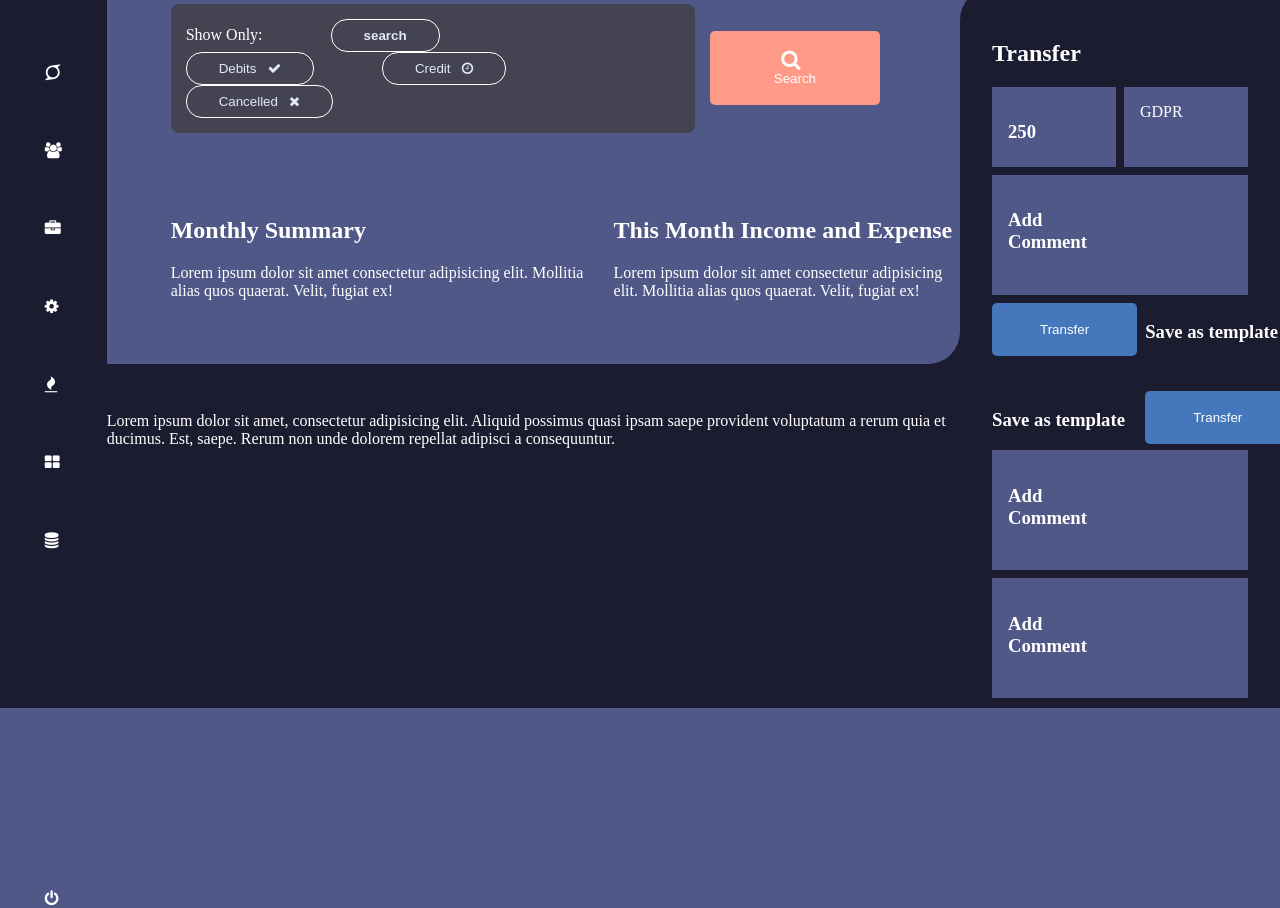
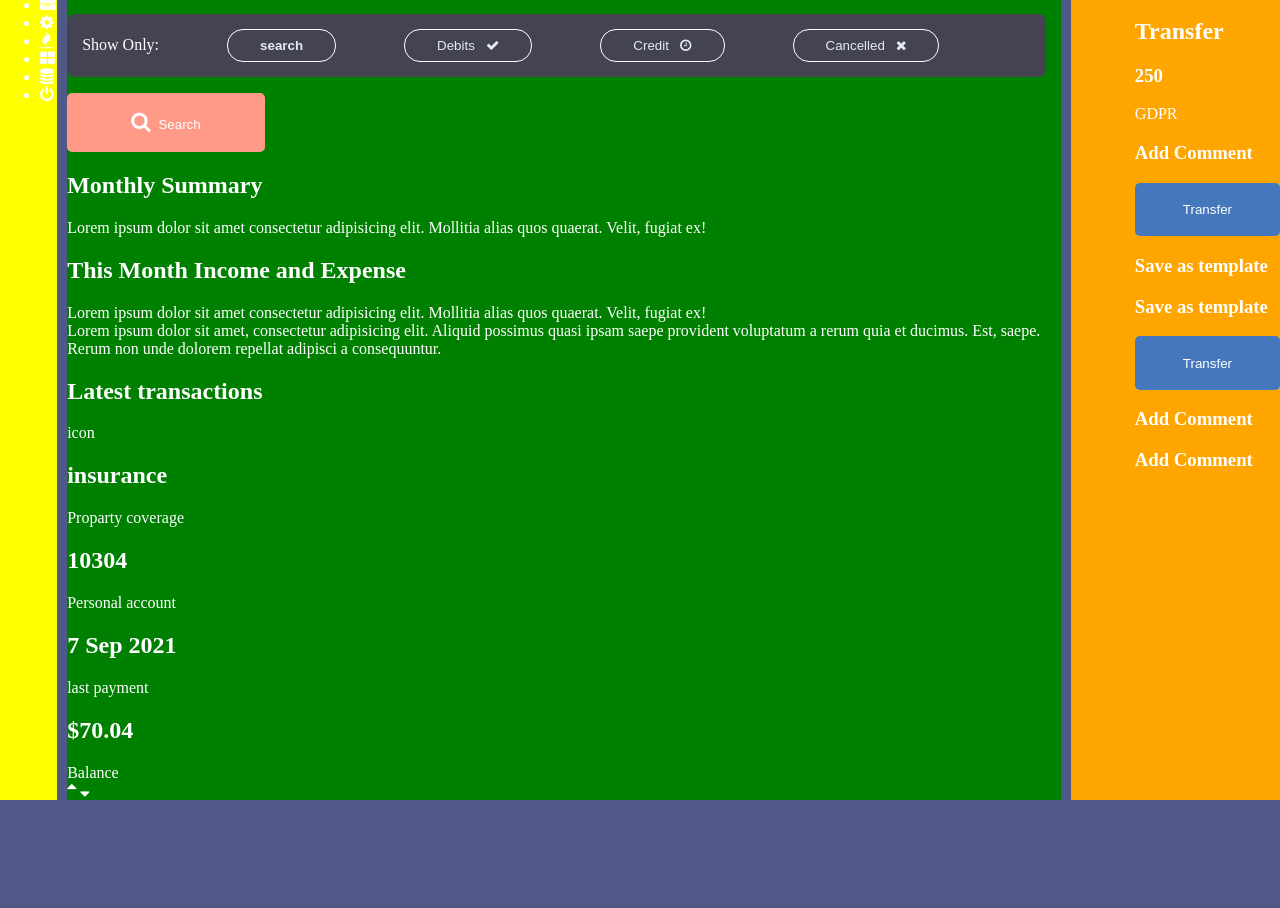
Before and after one commit to mziyandajoko/CSS-Grid-for-layout-with-flex-box-for-content, a plain HTML site: page index.html in a window 1280 px wide. Shown: the part 92-1000 px from the top of the page. After the commit the page ends 912 px from the top, so only its background shows below. Drawn offline with Linux system fonts and the light colour scheme.

Commit message:
change grid-temaplates to grid-areas

```diff
--- a/index.css
+++ b/index.css
@@ -27,18 +27,40 @@ body, html{
 }
 
 .container {
-    height: 100%;
     display: grid;
-    grid-template: repeat(12, 1fr) / repeat(12, 1fr);
+    grid-template-columns: repeat(4, auto);
+    grid-template-rows:  repeat(4, auto);
+    grid-gap: 10px;
+    grid-template-areas:
+    "menu header header header"
+    "menu main main sidebar";
+}
 
+.header{
+    grid-area: header;
+    background-color: red;
+}
+.menu{
+    grid-area: menu;
+    background-color: yellow;
+}
+.main{
+    grid-area: main;
+    background-color: green;
+}
+.sidebar{
+    grid-area: sidebar;
+    background-color: orange;
 }
 .header,.sidebar{
     padding-left: 4rem;
 }
 
+
+
 /* SETTING UP GRID-LAYOUT */
 
-.header{
+/* .header{
     grid-column: 2 / -1;
     background-color: var(--off-white-color);
 }
@@ -61,12 +83,12 @@ body, html{
     grid-column: -1 /  -4;
     grid-row: 2 / -1;
 
-}
+} */
 
 
 /* MENU STYLING */
 
-.menu{
+/* .menu{
     display: flex;
     flex-direction: column;
     flex-basis: 200px;
@@ -91,17 +113,13 @@ body, html{
 .menu ul li:nth-of-type(9){
     flex-basis: 100px;
     padding:  20rem 0px 0px 0px;
-}
+} */
 
 
 /* MAIN CONTENT STYLING */
 
-.main{
 
-}
-.main-top--section{
-    /* display: grid; */
-    /* grid-template-columns: repeat(3, 1fr) / repeat(3, 1fr) ;  */
+/* .main-top--section{
     padding-bottom: 4rem;
     padding-left: 4rem;
     margin-bottom: 3rem;
@@ -112,7 +130,7 @@ body, html{
     display: flex;
     flex-direction: row;
     align-items: center;
-}
+} */
 
 .searchTab-items{
     background-color: var(--transparent-grey-color);
@@ -159,7 +177,7 @@ body, html{
     font-size: 1.3rem;
 }
 
-.summary-section{
+/* .summary-section{
     display: flex;
     flex-direction: row;
     justify-content: space-between;
@@ -171,10 +189,26 @@ body, html{
 
 .card-section{
     background-color: var(--main-bg-color);
-}
+} */
+
+
+/* MAIN BOTTOM BAR SECTION  STYLING */
+
+/* .menu-bottom--bar{
+    background-color: red;
+    display: flex;
+    flex-direction: row;
+    justify-content: space-between;
+} */
+
+/* .menu-bottom--bar ul li{
+    display: inline-block;
+    padding-right: 4rem;
+
+} */
 
 /* SIDE BAR STYLING */
-
+/*
 .sidebar{
     border-top-left-radius: 2rem;
     padding: 2rem;
@@ -202,11 +236,10 @@ body, html{
     color: var(--white-text-color);
     background-color: var(--off-white-color);
     padding: 1rem;
-    /* width: 150px; */
+
 }
 .dropdown-card{
     color: var(--white-text-color);
     background-color: var(--off-white-color);
     padding: 1rem ;
-    /* width: 100px; */
-}
+} */
--- a/index.html
+++ b/index.html
@@ -58,7 +58,35 @@
        <div class="card-section">
         Lorem ipsum dolor sit amet, consectetur adipisicing elit. Aliquid possimus quasi ipsam saepe provident voluptatum a rerum quia et ducimus. Est, saepe. Rerum non unde dolorem repellat adipisci a consequuntur.
        </div>
+       <h2>Latest transactions</h2>
+      <section class="menu-bottom--bar">
+             <div>icon</div>
+             <div>
+                 <h2>insurance</h2>
+                 <span>Proparty coverage</span>
+             </div>
+             <div>
+                <h2>10304</h2>
+                <span>Personal account</span>
+             </div>
+             <div>
+                <h2>7 Sep 2021</h2>
+                <span>last payment</span>
+             </div>
+             <div>
+                <h2>$70.04</h2>
+                <span>Balance</span>
+             </div>
+             <div>
+                <span>
+                    <i class="fa fa-sort-asc" aria-hidden="true"></i>
+                </span>
+                <span>
+                    <i class="fa fa-sort-desc" aria-hidden="true"></i>
+                </span>
+             </div>
 
+     </section>
     </main>
         <sidebar class="sidebar">
             <h2>Transfer</h2>
```
